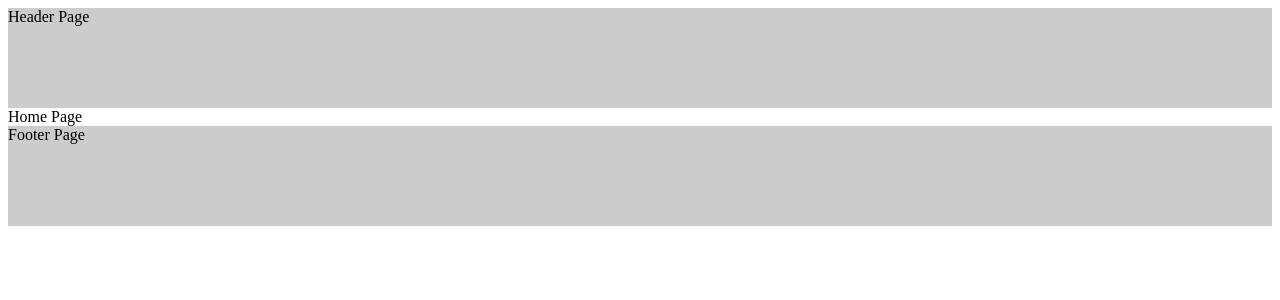
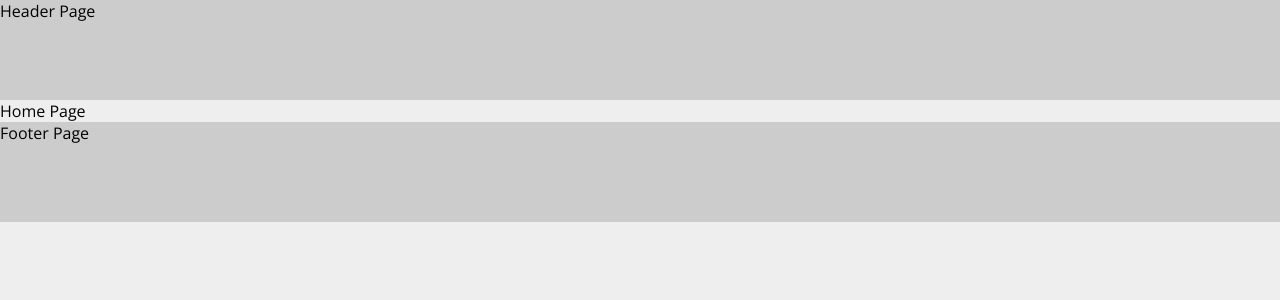
Before and after one commit to isaacjs-dev/classifieds, a React (Create React App) app in the folder front-end/: page / in a window 1280 px wide. Shown: the top 300 px of the page. Built offline with nearby package versions, Linux system fonts and the light colour scheme.

Commit message:
creating global styles file

```diff
--- /dev/null
+++ b/front-end/src/App.css
@@ -0,0 +1,12 @@
+@import url('https://fonts.googleapis.com/css2?family=Open+Sans:ital,wght@0,300;0,400;0,600;0,700;1,400;1,600;1,700&display=swap');
+
+* {
+    font-family: 'Open Sans', sans-serif;
+    box-sizing: border-box;
+}
+
+body {
+    margin: 0;
+    background-color: #EEE;
+
+}
--- a/front-end/src/App.js
+++ b/front-end/src/App.js
@@ -7,6 +7,8 @@ import Header from './components/Header'
 import Footer from './components/Footer'
 
 import Routes from './Routes';
+
+import './App.css';
 
 export default function App() {
   const email = useSelector(state => state.user.email);
```
